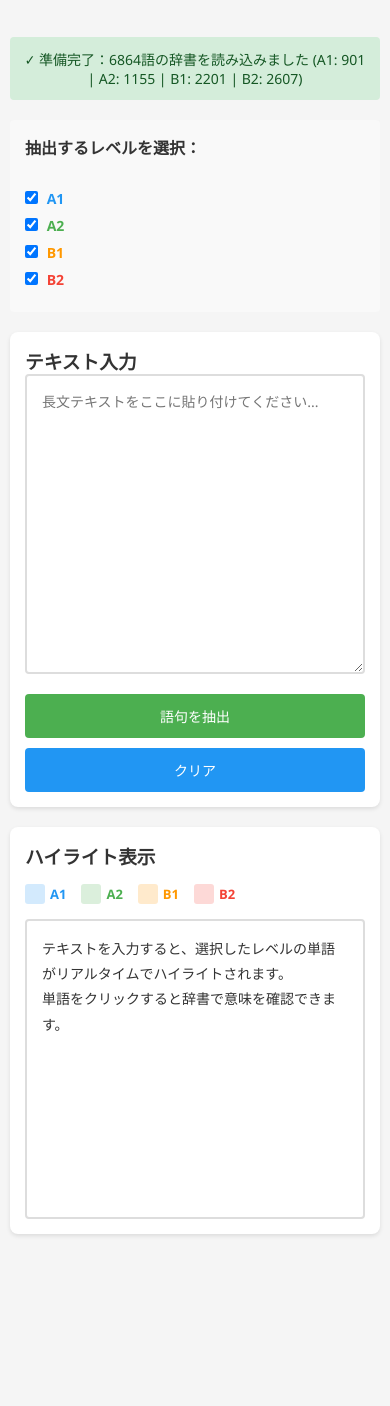
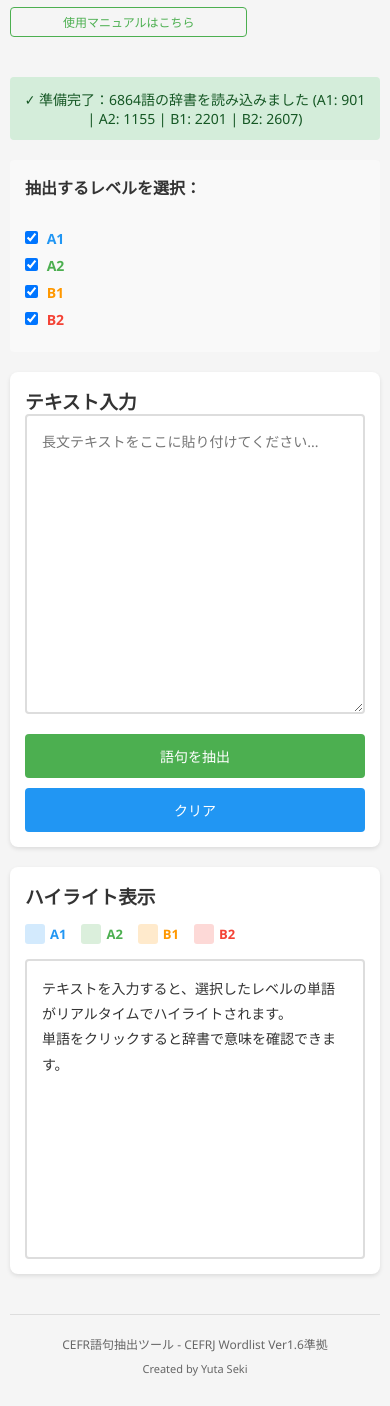
Before and after one commit to youtaug/cefr-word-extractor2, a plain HTML site: page index.html in a window 390 px wide. Shown: the part 60-1466 px from the top of the page. Before the commit the page ends 1304 px from the top, so only its background shows below. Drawn offline with nearby package versions, Linux system fonts and the light colour scheme.

Commit message:
Enhance dark theme styles and update footer content
Added dark theme styles for manual link and footer. Updated manual link text and footer credit.

```diff
--- a/index.html
+++ b/index.html
@@ -35,6 +35,16 @@
             --button-hover: #45a049;
         }
 
+        [data-theme="dark"] .manual-link {
+            color: #66BB6A;
+            border-color: #66BB6A;
+        }
+
+        [data-theme="dark"] .manual-link:hover {
+            background: #66BB6A;
+            color: #1a1a1a;
+        }
+
         * {
             margin: 0;
             padding: 0;
@@ -69,7 +79,38 @@
         .subtitle {
             color: var(--text-secondary);
             font-size: 14px;
+            margin-bottom: 10px;
+        }
+
+        .manual-link {
+            display: inline-block;
+            color: var(--button-primary);
+            text-decoration: none;
+            font-size: 14px;
+            padding: 6px 12px;
+            border: 1px solid var(--button-primary);
+            border-radius: 4px;
+            transition: all 0.3s;
             margin-bottom: 20px;
+        }
+
+        .manual-link:hover {
+            background: var(--button-primary);
+            color: white;
+        }
+
+        .footer {
+            text-align: center;
+            padding: 30px 20px;
+            margin-top: 40px;
+            border-top: 1px solid var(--border-color);
+            color: var(--text-secondary);
+            font-size: 13px;
+        }
+
+        .footer-credit {
+            margin-top: 8px;
+            font-size: 12px;
         }
 
         .theme-toggle {
@@ -361,6 +402,13 @@
                 font-size: 12px;
             }
 
+            .manual-link {
+                font-size: 12px;
+                padding: 5px 10px;
+                display: block;
+                text-align: center;
+            }
+
             .header {
                 align-items: flex-start;
             }
@@ -395,6 +443,15 @@
             th, td {
                 padding: 8px 6px;
             }
+
+            .footer {
+                font-size: 12px;
+                padding: 20px 10px;
+            }
+
+            .footer-credit {
+                font-size: 11px;
+            }
         }
     </style>
 </head>
@@ -404,6 +461,7 @@
             <div>
                 <h1>CEFR語句抽出ツール</h1>
                 <div class="subtitle">CEFRJ Wordlist Ver1.6 準拠（6,863語収録）</div>
+                <a href="https://docs.google.com/document/d/1hBEHo1ZBHBkMwwagasuEH9mL_a_mY1P0uRYSMdPFF0I/edit?usp=sharing" target="_blank" class="manual-link">使用マニュアルはこちら</a>
             </div>
             <button class="theme-toggle" onclick="toggleTheme()" title="ダークモード切替">🌓</button>
         </div>
@@ -496,6 +554,11 @@
                     <tbody id="tableBody"></tbody>
                 </table>
             </div>
+        </div>
+
+        <div class="footer">
+            <div>CEFR語句抽出ツール - CEFRJ Wordlist Ver1.6準拠</div>
+            <div class="footer-credit">Created by Yuta Seki</div>
         </div>
     </div>
 
@@ -643,7 +706,7 @@
                 .catch(error => {
                     statusBar.className = 'status-bar error';
                     statusBar.innerHTML =
-                        `エラー：CSVファイルを読み込めませんでした。「cefrj-wordlist.csv」がHTMLファイルと同じフォルダにあることを確認してください。`;
+                        `エラー：CSVファイルを読み込めませんでした。マニュアルを見てトラブルシューティングしてください。それでも解決しない場合は、担当者にご連絡ください。`;
                 });
         }
 
```
